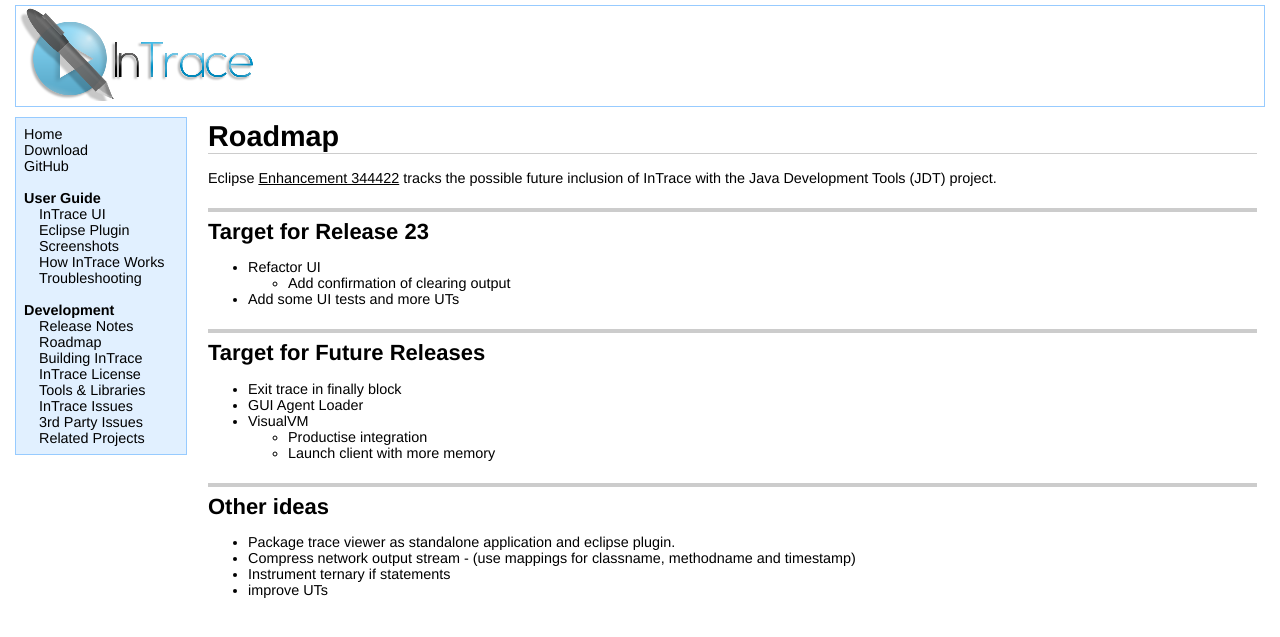
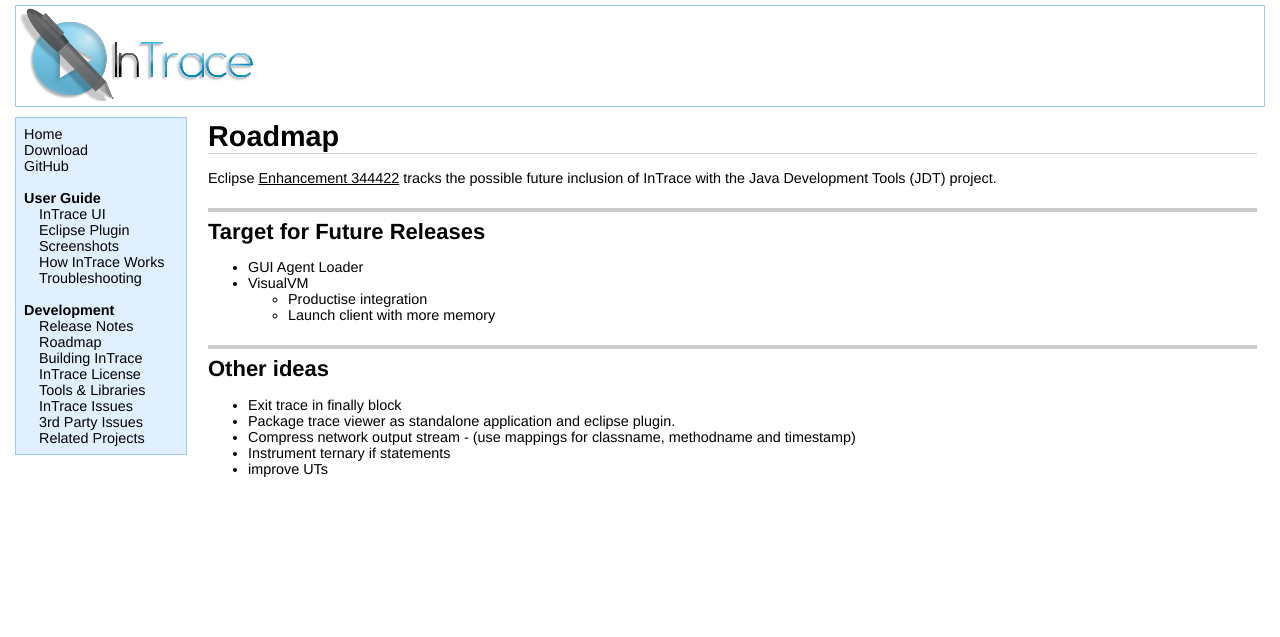
Before and after one commit to mchr3k/org.intrace, a Jekyll site: the page built from roadmap.html, in a window 1280 px wide. Shown: the top 637 px of the page. Built offline with Jekyll 4.4.1, drawn with Linux system fonts in a browser that asks for light colours.

Commit message:
Update release notes and roadmap

```diff
--- a/roadmap.html
+++ b/roadmap.html
@@ -6,18 +6,8 @@ title: InTrace - Roadmap
 
 <p>Eclipse <a href="https://bugs.eclipse.org/bugs/show_bug.cgi?id=344422">Enhancement 344422</a> tracks the possible future inclusion of InTrace with the Java Development Tools (JDT) project.
 
-<h2>Target for Release 23</h2>
-<ul>
-<li>Refactor UI
-<ul>
-<li>Add confirmation of clearing output
-</ul>
-<li>Add some UI tests and more UTs
-</ul>
-
 <h2>Target for Future Releases</h2>
 <ul>
-<li>Exit trace in finally block
 <li>GUI Agent Loader
 <li>VisualVM
 <ul>
```
Also changed, not shown: other parts of roadmap.html (+1 -0 lines), releasenotes.html (+9 -0 lines).
